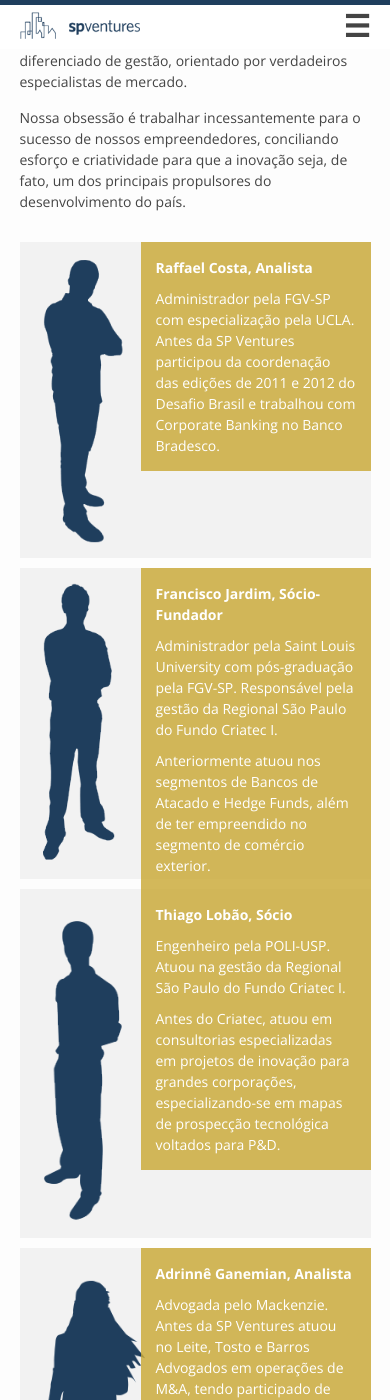
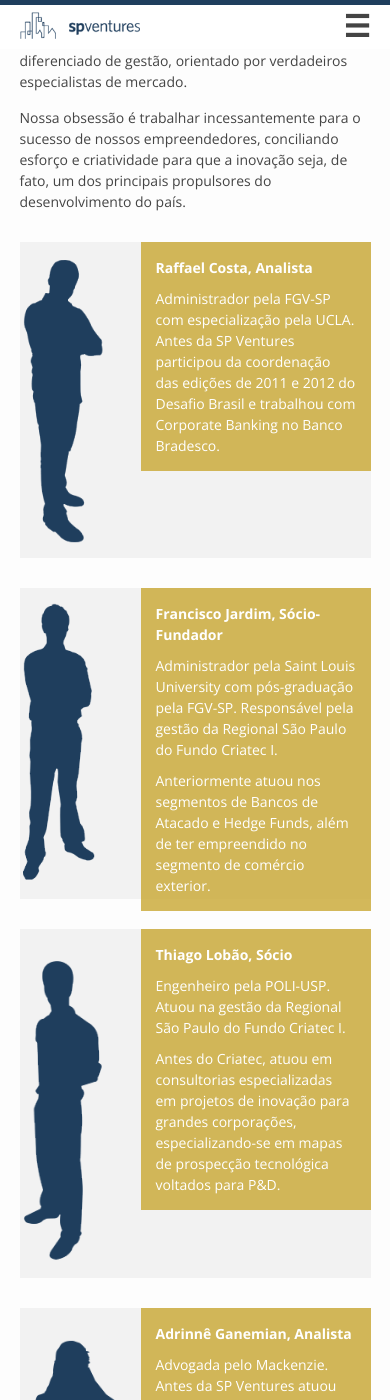
Before and after one commit to spventures/spventures.github.io, a Jekyll site: the page built from index.html, in a window 390 px wide and 1400 px high, scrolled down 547 px. Built offline with Jekyll 4.4.1, drawn with Linux system fonts in a browser that asks for light colours; nearby versions of some CDN libraries.

Commit message:
Fixed info box

```diff
--- a/_sass/_layout.scss
+++ b/_sass/_layout.scss
@@ -130,7 +130,7 @@
 
   .criatec-logos {
 
-    span {
+    li {
       margin: 0 0 10px 30px;
       display: inline-block;
     }
@@ -147,7 +147,7 @@
 
 .info-box {
   position: absolute;
-  margin-left: 70px;
+  margin-left: 40px;
   max-width: 200px;
   margin-top: 80px;
   background-color: rgba(202,168,51,0.8);
@@ -158,6 +158,18 @@
 
   p {
     margin: 10px 0 0 0;
+  }
+}
+
+#t1:hover,
+#t2:hover,
+#t3:hover,
+#t4:hover,
+#t5:hover,
+.criatec-logos li:hover {
+
+  .info-box {
+    display: block;
   }
 }
 
@@ -230,17 +242,6 @@
 
 // Team
 
-#t1:hover,
-#t2:hover,
-#t3:hover,
-#t4:hover,
-.criatec-logos span:hover {
-
-  .info-box {
-    display: block;
-  }
-}
-
 .team {
   margin-top: 20px;
 
@@ -291,7 +292,7 @@
   margin-top: 15px;
 }
 
-.criatec-logos span {
+.criatec-logos li {
   width: 125px;
   display: inline-block;
   margin: 0 10px 10px 10px;
--- a/_sass/_responsive.scss
+++ b/_sass/_responsive.scss
@@ -27,7 +27,7 @@
       margin-top: 30px;
       text-align: center;
 
-      span {
+      li {
         display: inline-block;
         margin: 10px 5px 0 5px;
         float: none;
@@ -173,15 +173,10 @@
       width: 100%;
       display: block;
       background: #f2f2f2;
-      margin: 10px 0 0 0 !important;
+      margin: 30px 0 0 0 !important;
       position: relative;
       padding: 15px 0;
       z-index: 100;
-
-      img {
-        width: 85px;
-        margin-left: 20px;
-      }
 
       .info-box {
         width: 100%;
@@ -193,6 +188,10 @@
         top: 0;
         right: 0;
       }
+    }
+
+    img {
+      width: 30px;
     }
   }
 
--- a/index.html
+++ b/index.html
@@ -73,28 +73,28 @@
       <h2>Portfólio</h2>
       <p>O Fundo de Inovação Paulista (FIP) conta com o apoio e recursos da Desenvolve SP, FINEP, FAPESP, Sebrae-SP, CAF e Jive Investments para investir em startups de base tecnológica do estado de São Paulo. Com o propósito de fomentar o ecossistema empreendedor local, o fundo conta com um capital comprometido de R$ 105 Milhões. O FIP tem um portfólio-alvo de 20 empresas de base tecnológica, a serem investidas até 2017. Os aportes variam, em geral, de R$ 2 Milhões a R$ 6 Milhões por empresa investida.</p>
     </div>
-    <div class="criatec-logos left">
-      <span>
+    <ul class="criatec-logos left">
+      <li>
         <a class="bwWrapper" href="http://www.promip.agr.br/" target="_blank">
           <img src="images/portfolio/promip.jpg">
         </a>
-      </span>
-      <span>
+      </li>
+      <li>
         <a class="bwWrapper" href="http://www.inprenha.com.br/" target="_blank">
           <img src="images/portfolio/imprenha.jpg">
         </a>
-      </span><br>
-      <span>
+      </li><br>
+      <li>
         <a class="bwWrapper" href="http://www.concil.com.br/" target="_blank">
           <img src="images/portfolio/concil.jpg">
         </a>
-      </span>
-      <span>
+      </li>
+      <li>
         <a class="bwWrapper" href="http://www.ventrix.com.br/" target="_blank">
           <img src="images/portfolio/ventrix.jpg">
         </a>
-      </span>
-    </div>
+      </li>
+    </ul>
   </div>
 </div>
 
@@ -105,8 +105,8 @@
       <p>A SP Ventures nasceu junto à iniciativa do Fundo Criatec, marco da indústria nacional de Venture Capital, projeto capitaneado pelo BNDES com apoio do Banco do Nordeste. Neste fundo, nossa equipe liderou o processo de prospecção de mais de 1200 oportunidades de negócio, participando do investimento em 8 companhias como Consultora Regional no Estado de São Paulo.   </p>
     </div>
     <div>
-      <div class="criatec-logos right">
-        <span>
+      <ul class="criatec-logos right">
+        <li>
           <a class="bwWrapper" href="http://www.magnamed.com.br/" target="_blank">
             <img src="images/company8.gif">
           </a>
@@ -115,8 +115,8 @@
             <br>
             Ventiladores pulmonares de última geração com foco nas necessidades de mercado de países emergentes.
           </div>
-        </span>
-        <span>
+        </li>
+        <li>
           <a class="bwWrapper" href="http://www.inviron.com.br/pt_br/" target="_blank">
             <img src="images/company1.gif">
           </a>
@@ -125,8 +125,8 @@
             <br>
             Solução de Digital Signage que integra a venda de publicidade indoor com soluções para comunicação corporativa.
           </div>
-        </span>
-        <span>
+        </li>
+        <li>
           <a class="bwWrapper" href="http://www.bugbrasil.com.br/parasitoides.asp" target="_blank">
             <img src="images/company7.gif">
           </a>
@@ -135,8 +135,8 @@
             <br>
             Produção em larga escala de insetos parasitoides para combate de pragas agrícolas.
           </div>
-        </span>
-        <span>
+        </li>
+        <li>
           <a class="bwWrapper" href="http://www.br3.ind.br/" target="_blank">
             <img src="images/company2.gif">
           </a>
@@ -145,8 +145,8 @@
             <br>
             Substituição de agrotóxicos agressivos ao campo a partir da utilização da quartemônia como princípio ativo.
           </div>
-        </span><br>
-        <span>
+        </li><br>
+        <li>
           <a class="bwWrapper" href="http://www.cvdvale.com.br/" target="_blank">
             <img src="images/company5.gif">
           </a>
@@ -155,8 +155,8 @@
             <br>
             Produção de diamantes sintéticos com foco nos segmentos de óleo &amp; gás e odontológico.
           </div>
-        </span>
-        <span>
+        </li>
+        <li>
           <a class="bwWrapper" href="http://www.enalta.com.br/noticias.php?noticia=20" target="_blank">
             <img src="images/company6.gif">
           </a>
@@ -165,8 +165,8 @@
             <br>
             Soluções de hardware e software para automação agrícola aplicada às cadeias sucroenergética e florestal.
           </div>
-        </span>
-        <span>
+        </li>
+        <li>
           <a class="bwWrapper" href="http://www.imeve.com.br/azul/" target="_blank">
             <img src="images/company3.gif">
           </a>
@@ -175,8 +175,8 @@
             <br>
             Produção de probióticos e medicamentos veterinários inovadores.
           </div>
-        </span>
-        <span>
+        </li>
+        <li>
           <a class="bwWrapper" href="https://geofusion.com.br/" target="_blank">
             <img src="images/company4.gif">
           </a>
@@ -185,8 +185,8 @@
             <br>
             Plataforma de geomarketing que revoluciona as decisões de inteligência de mercado em diversas corporações.
           </div>
-        </span>
-      </div>
+        </li>
+      </ul>
     </div>
   </div>
 </div>
```
